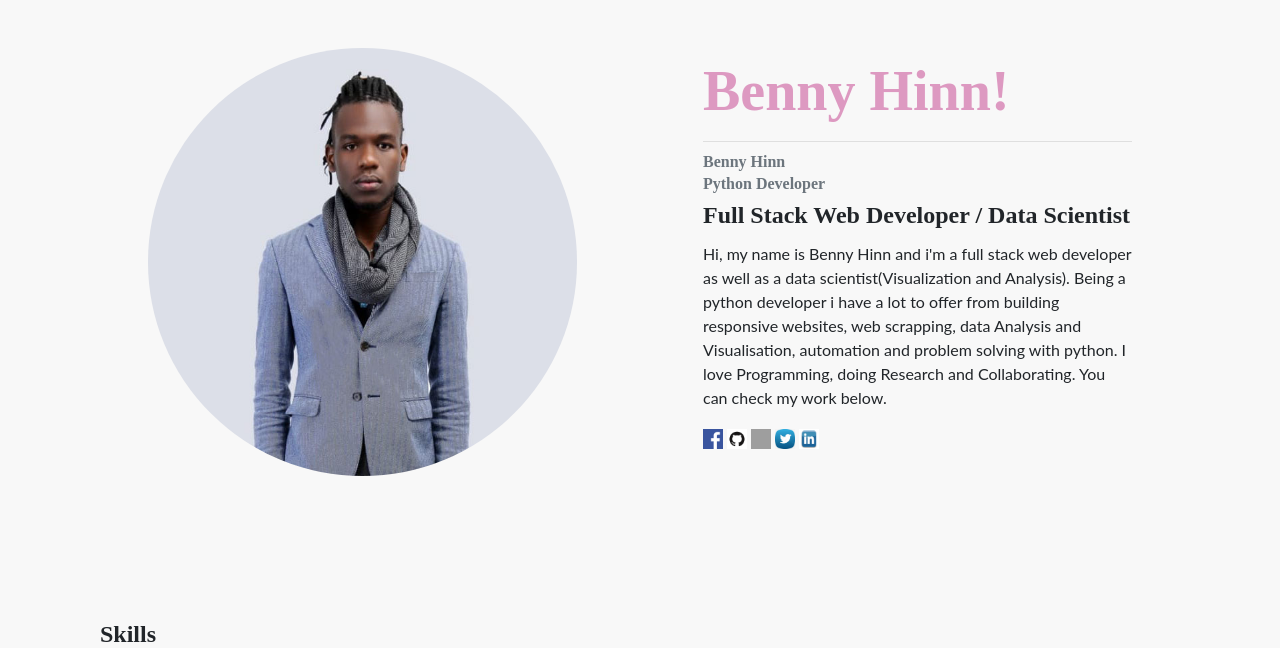
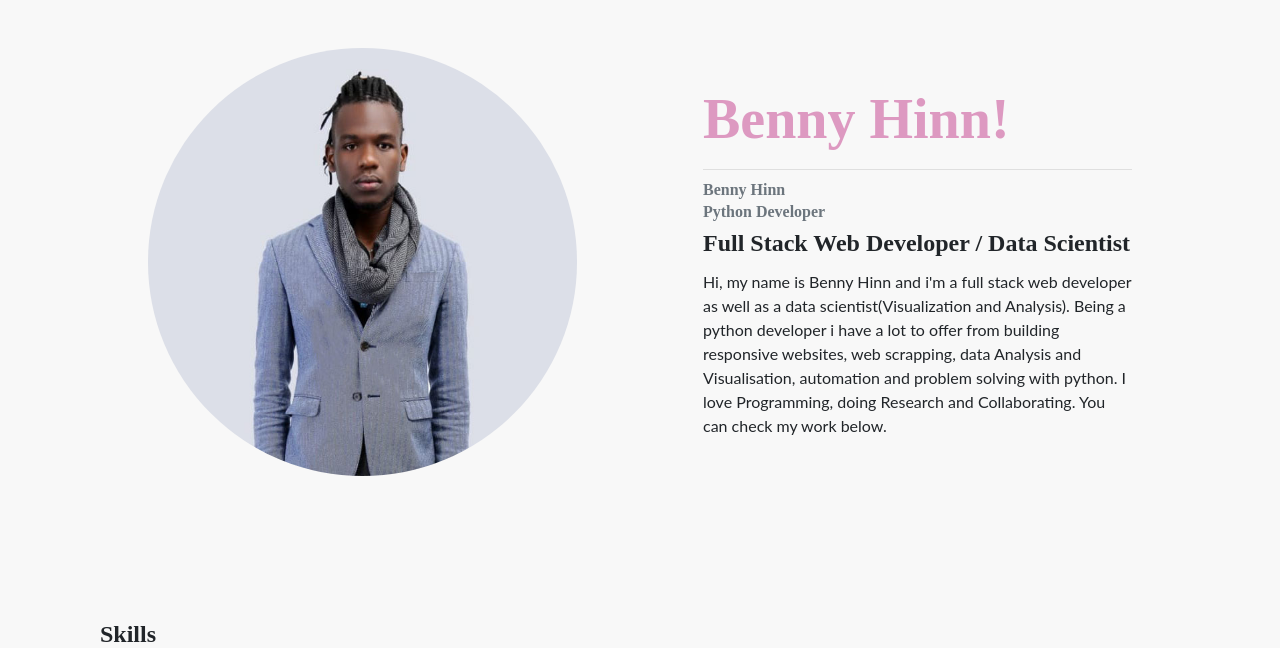
Before and after one commit to hinn254/Benny_Portfolio, a Django app: page / in a window 1280 px wide. Shown: the part 80-728 px from the top of the page. Run offline with Django 3.2, Linux system fonts and the light colour scheme; some libraries are stand-ins or nearby versions; grey boxes are pictures that could not be loaded.

Commit message:
changed index

```diff
--- a/myapp/templates/myapp/index.html
+++ b/myapp/templates/myapp/index.html
@@ -50,15 +50,6 @@
               <p class="card-text">Hi, my name is Benny Hinn and i'm a full stack web developer as well as a data scientist(Visualization and Analysis).
                 Being a python developer i have a lot to offer from building responsive websites, web scrapping, data Analysis and Visualisation, automation and problem solving with python.
                 I love Programming, doing Research and Collaborating. You can check my work below.</p>
-                <ul class="social-links">
-                  <li><img class="social"src="{% static "images/facebookicon.png" %}" alt=""> </li>
-                  <li><img class="social"src="{% static "images/githubicon.png" %}" alt=""> </li>
-                  <li><img class="social"src="{% static "images/instagramicon.jpg" %}" alt=""> </li>
-                  <li><img class="social"src="{% static "images/twitter.jpg" %}" alt=""> </li>
-                  <li><img class="social"src="{% static "images/Linkedin Icon.jpg" %}" alt=""> </li>
-
-
-                </ul>
             </div>
           </div>
         </div>
```
